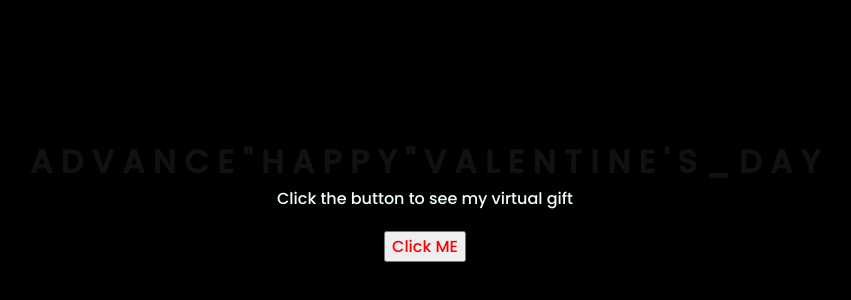
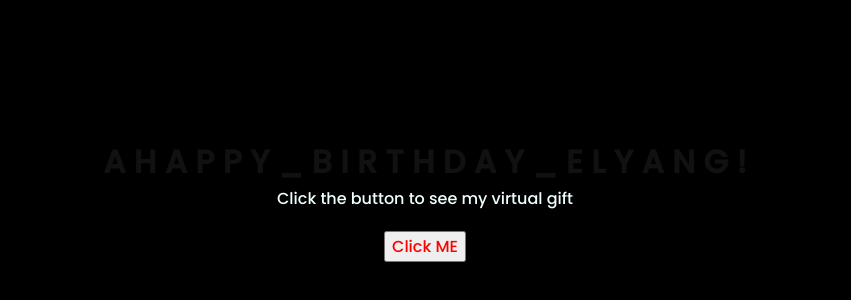
Before and after one commit to welboy123/elyang.github.com, a plain HTML site: page index.html in a window 1280 px wide. Shown: the part 208-508 px from the top of the page, without its empty margins (223-1074 px from the left). Drawn offline with Linux system fonts and the light colour scheme; files that its build step writes are made by us from their sources.

Commit message:
Update index.html

```diff
--- a/index.html
+++ b/index.html
@@ -12,34 +12,28 @@
     <div class="greetings">
 
         <span>A</span>
-        <span>D</span>
-        <span>V</span>
-        <span>A</span>
-        <span>N</span>
-        <span>C</span>
-        <span>E</span>
-        <span>"</span>
-        <span>H</span>
+        <span><span>H</span>
         <span>A</span>
         <span>P</span>
         <span>P</span>
         <span>Y</span>
-        <span>" </span>
-        <span>V</span>
-        <span>A</span>
-        <span>L</span>
-        <span>E</span>
-        <span>N</span>
+        <span>_</span>
+        <span>B</span>
+        <span>I</span>
+        <span>R</span>
         <span>T</span>
-        <span>I</span>
-        <span>N</span>
-        <span>E</span>
-        <span>'</span>
-        <span>S</span>
-        <span>_</span>
+        <span>H</span>
         <span>D</span>
         <span>A</span>
         <span>Y</span>
+        <span>_</span>
+        <span>E</span>
+        <span>L</span>
+        <span>Y</span>
+        <span>A</span>
+        <span>N</span>
+        <span>G</span>
+        <span>!<span>
     </div>
     <div class="description">
         <span>Click the button to see my virtual gift </span>
```
